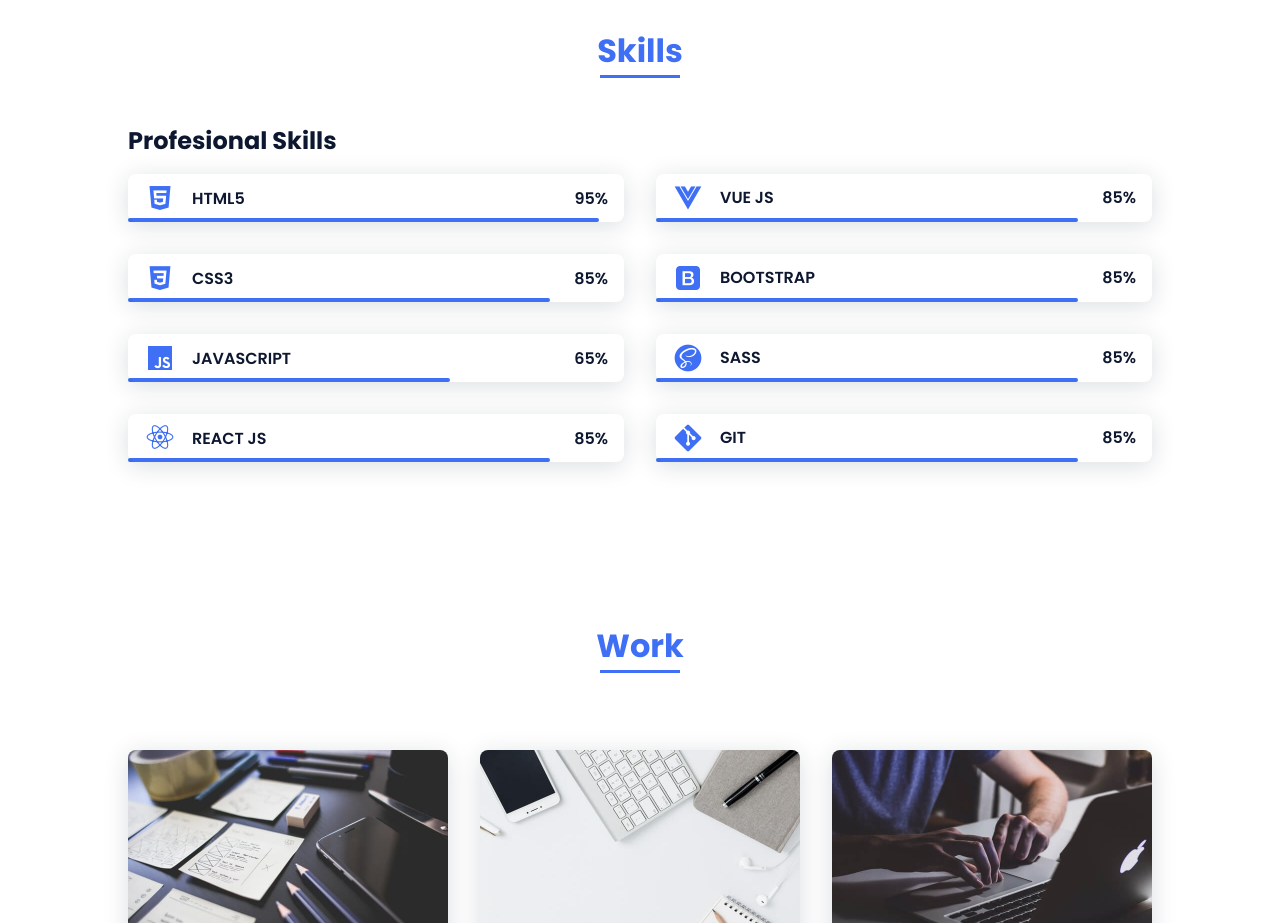
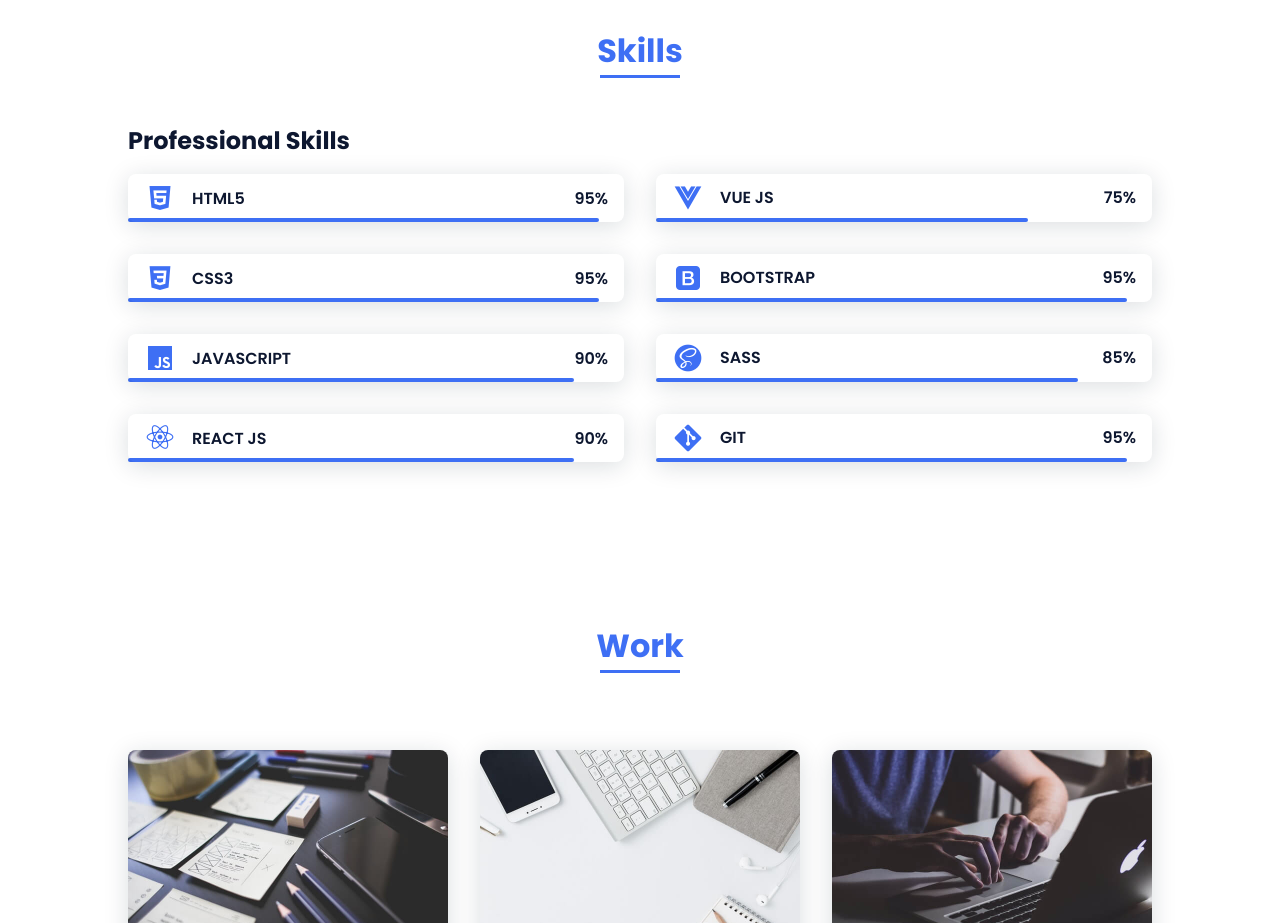
Before and after one commit to avikalohany99/portfolio_website, a plain HTML site: page index.html in a window 1280 px wide. Shown: the part 1300-2223 px from the top of the page. Drawn offline with nearby package versions, Linux system fonts and the light colour scheme.

Commit message:
completed skills section

```diff
--- a/assets/scss/styles.scss
+++ b/assets/scss/styles.scss
@@ -306,10 +306,10 @@ img{
         width: 85%;
     }
     &__js{
-        width: 65%;
+        width: 90%;
     }
-    &__ux{
-        width: 85%;
+    &__react{
+        width: 90%;
     }
     &__img{
         border-radius: .5rem;
--- a/index.html
+++ b/index.html
@@ -84,7 +84,7 @@
 
                 <div class="skills__container bd-grid">
                     <div>
-                        <h2 class="skills__subtitle">Profesional Skills</h2>
+                        <h2 class="skills__subtitle">Professional Skills</h2>
                         <!-- <p class="skills__text">Lorem ipsum dolor sit, amet consectetur adipisicing elit. Velit optio id vero amet, alias architecto consectetur error eum eaque sit.</p> -->
                         <div class="skills__data">
                             <div class="skills__names">
@@ -107,19 +107,19 @@
 
                             </div>
                             <div>
-                                <span class="skills__percentage">85%</span>
+                                <span class="skills__percentage">95%</span>
                             </div>
                         </div>
                         <div class="skills__data">
                             <div class="skills__names">
-                                <i class='bx bxl-javascript skills__icon' ></i>
+                                <i class='bx bxl-javascript skills__icon'></i>
                                 <span class="skills__name">JAVASCRIPT</span>
                             </div>
                             <div class="skills__bar skills__js">
 
                             </div>
                             <div>
-                                <span class="skills__percentage">65%</span>
+                                <span class="skills__percentage">90%</span>
                             </div>
                         </div>
                         <div class="skills__data">
@@ -127,11 +127,11 @@
                                 <i class='bx bxl-react skills__icon'></i>
                                 <span class="skills__name">REACT JS</span>
                             </div>
-                            <div class="skills__bar skills__ux">
+                            <div class="skills__bar skills__react">
 
                             </div>
                             <div>
-                                <span class="skills__percentage">85%</span>
+                                <span class="skills__percentage">90%</span>
                             </div>
                         </div>
                     </div>
@@ -143,11 +143,11 @@
                                 <i class='bx bxl-vuejs skills__icon'></i>
                                 <span class="skills__name">VUE JS</span>
                             </div>
-                            <div class="skills__bar skills__ux">
+                            <div class="skills__bar skills__vue">
 
                             </div>
                             <div>
-                                <span class="skills__percentage">85%</span>
+                                <span class="skills__percentage">75%</span>
                             </div>
                         </div>
                         <div class="skills__data">
@@ -155,11 +155,11 @@
                                 <i class='bx bxl-bootstrap skills__icon'></i>
                                 <span class="skills__name">BOOTSTRAP</span>
                             </div>
-                            <div class="skills__bar skills__ux">
+                            <div class="skills__bar skills__boot">
 
                             </div>
                             <div>
-                                <span class="skills__percentage">85%</span>
+                                <span class="skills__percentage">95%</span>
                             </div>
                         </div>
                         <div class="skills__data">
@@ -167,7 +167,7 @@
                                 <i class='bx bxl-sass skills__icon'></i>
                                 <span class="skills__name">SASS</span>
                             </div>
-                            <div class="skills__bar skills__ux">
+                            <div class="skills__bar skills__sass">
 
                             </div>
                             <div>
@@ -179,11 +179,11 @@
                                 <i class='bx bxl-git skills__icon'></i>
                                 <span class="skills__name">GIT</span>
                             </div>
-                            <div class="skills__bar skills__ux">
+                            <div class="skills__bar skills__git">
 
                             </div>
                             <div>
-                                <span class="skills__percentage">85%</span>
+                                <span class="skills__percentage">95%</span>
                             </div>
                         </div>
                     </div>
```
Also changed, not shown: assets/css/styles.css.
